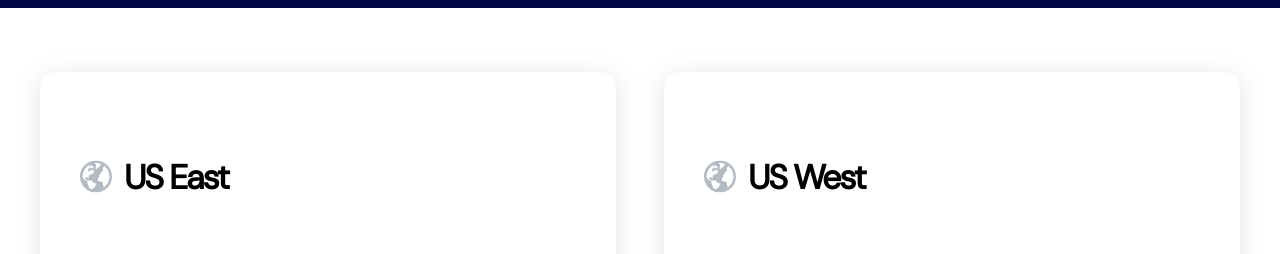
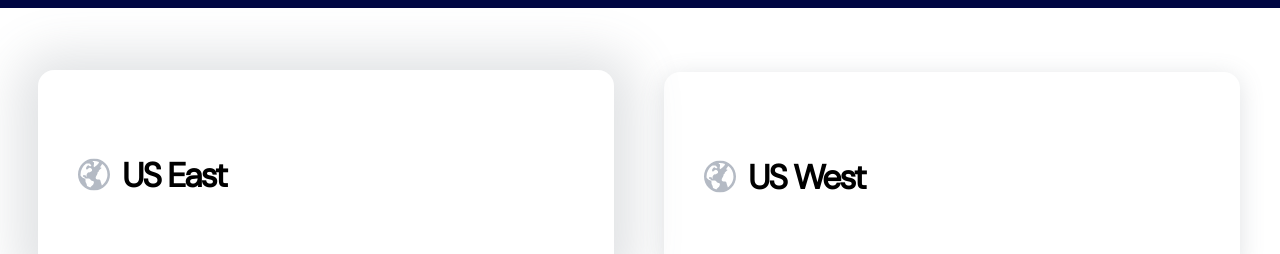
Before and after one commit to swimlane/turbine-status, an Angular app: page / in a window 1280 px wide. In both pictures the pointer is over the element 328 px from the left and 718 px from the top of the page. Shown: the part 546-800 px from the top of the page. Built offline with nearby package versions, Linux system fonts and the light colour scheme.

Commit message:
Added hover effect to cards

```diff
--- a/src/app/status-card/status-card.component.scss
+++ b/src/app/status-card/status-card.component.scss
@@ -5,6 +5,13 @@
   box-shadow: 0px 4px 25px 0px #646f7933;
   display: flex;
   cursor: pointer;
+  transition: all ease-in-out 0.2s;
+
+  &:hover {
+    transition: all ease-in-out 0.2s;
+    box-shadow: 0px 4px 50px 20px #646f7933;
+    transform: translate(-2px, -2px);
+  }
 }
 
 .card-contents {
```
